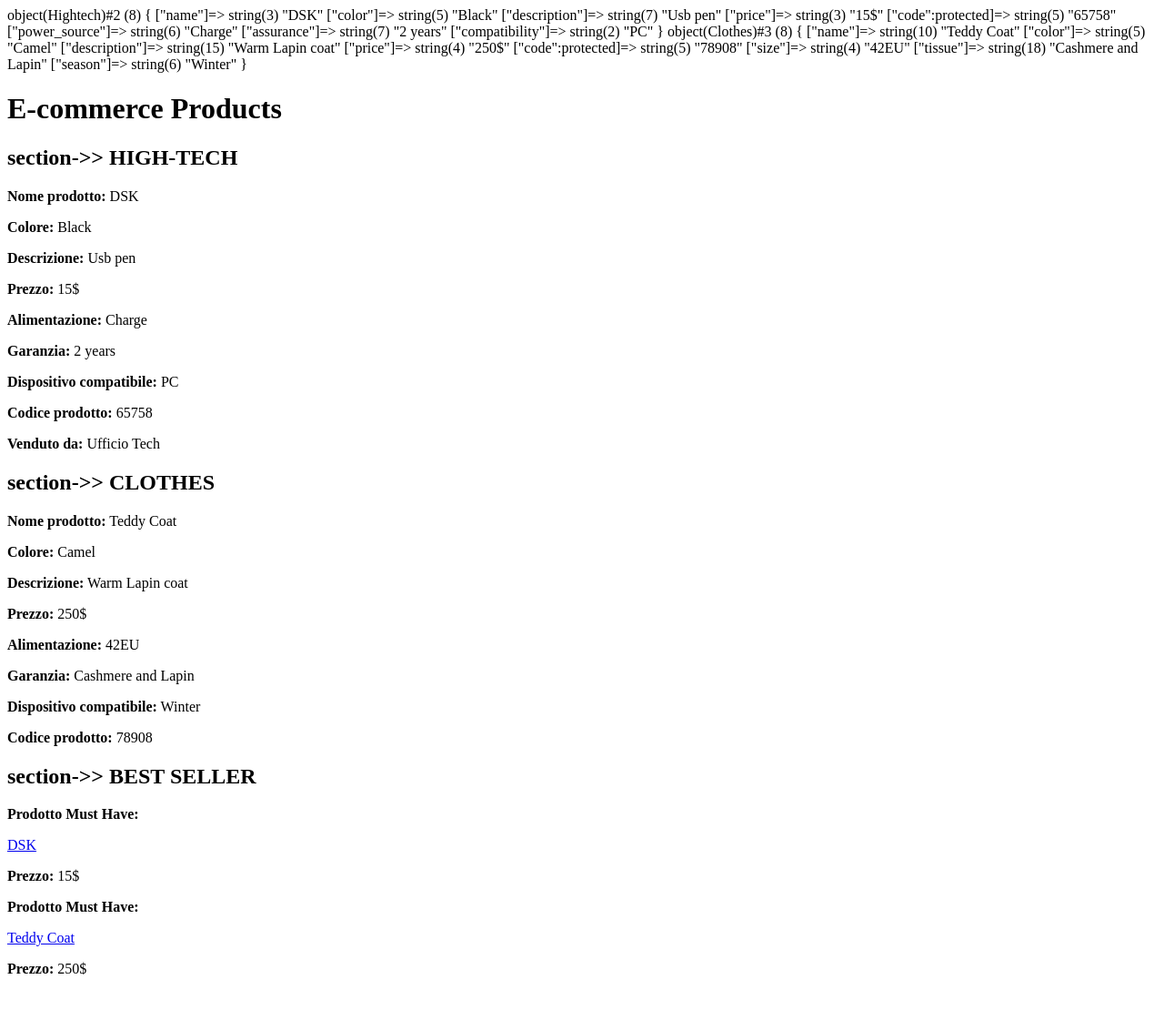
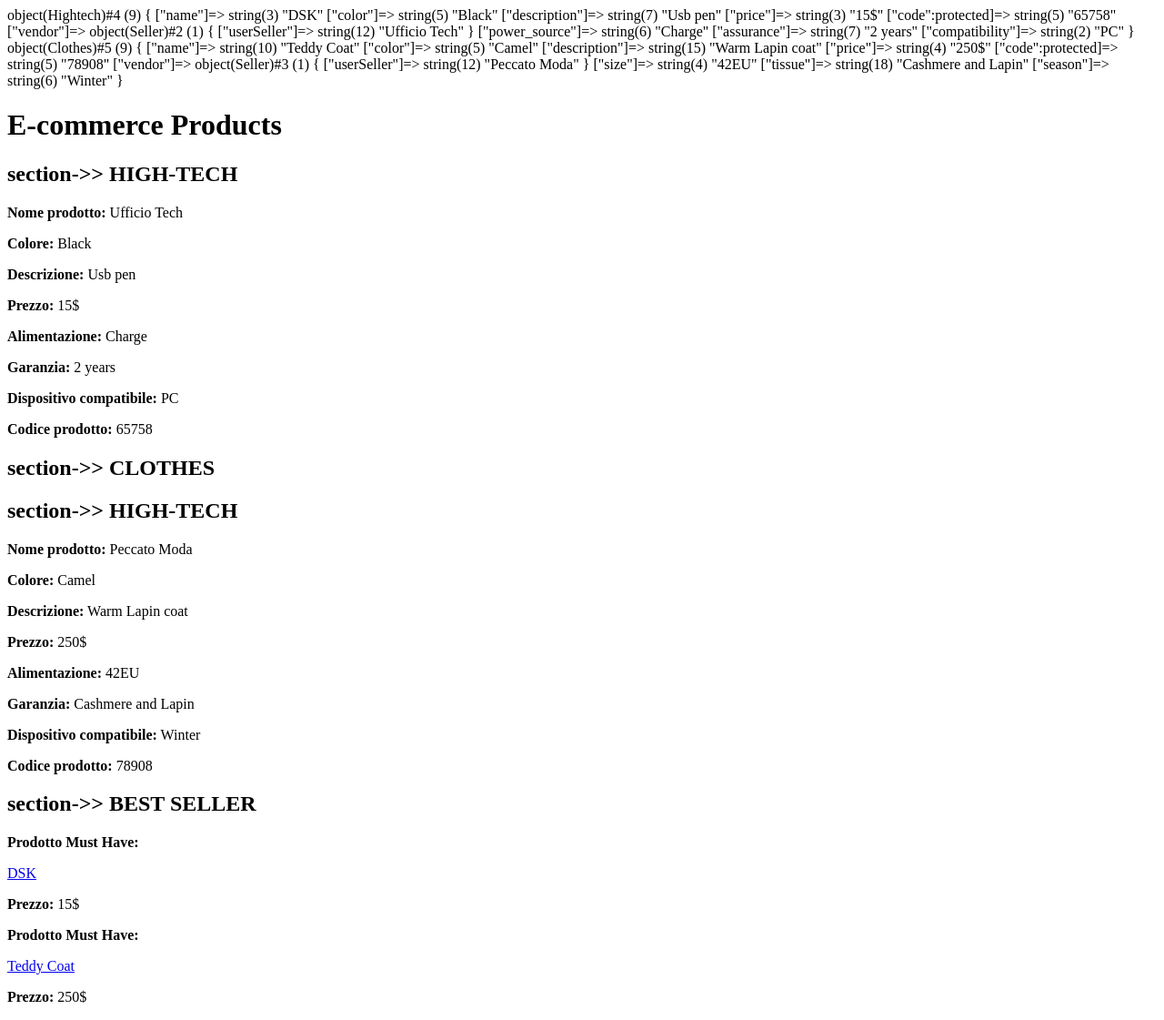
Before and after one commit to francescapetra/php-oop-2, a PHP site: page / in a window 1280 px wide. Shown: the whole page at 91% size. Before the commit the page ends 1071 px from the top, so only its background shows below. Run offline with PHP 8.4, Linux system fonts and the light colour scheme.

Commit message:
istanza come argomento

```diff
--- a/index.php
+++ b/index.php
@@ -1,4 +1,7 @@
     <?php
+    $user1 = new Seller("Ufficio Tech");
+
+    $user2 = new Seller("Peccato Moda");
 
     class Product
     {
@@ -8,14 +11,16 @@
         public $description;
         public $price;
         protected $code;
+        public $vendor;
 
-        public function __construct($_name, $_color, $_description, $_price, $_code)
+        public function __construct($_name, $_color, $_description, $_price, $_code, Seller $_vendor)
         {
             $this->name = $_name;
             $this->color = $_color;
             $this->description = $_description;
             $this->price = $_price;
             $this->code = $_code;
+            $this->vendor = $_vendor;
         }
         public function getCode()
         {
@@ -29,7 +34,7 @@
         public $assurance;
         public $compatibility;
     }
-    $usb = new Hightech("DSK", "Black", "Usb pen", "15$", "65758");
+    $usb = new Hightech("DSK", "Black", "Usb pen", "15$", "65758", $user1);
     $usb->power_source = 'Charge';
     $usb->assurance = '2 years';
     $usb->compatibility = 'PC';
@@ -43,26 +48,23 @@
         public $tissue;
         public $season;
 
-        public function __construct($_name, $_color, $_description, $_price, $_code, $_size, $_tissue, $_season)
+        public function __construct($_name, $_color, $_description, $_price, $_code, $_size, $_tissue, $_season, Seller $_vendor)
         {
-            parent::__construct($_name, $_color, $_description, $_price, $_code);
+            parent::__construct($_name, $_color, $_description, $_price, $_code, $_vendor);
             $this->size = $_size;
             $this->tissue = $_tissue;
             $this->season = $_season;
         }
     }
-    $coat = new Clothes("Teddy Coat", "Camel", "Warm Lapin coat", "250$", "78908", "42EU", "Cashmere and Lapin", "Winter");
+    $coat = new Clothes("Teddy Coat", "Camel", "Warm Lapin coat", "250$", "78908", "42EU", "Cashmere and Lapin", "Winter", $user2);
 
     class Seller
     {
-        public $vendor;
+        public function __construct($_userSeller)
+        {
+            $this->userSeller = $_userSeller;
         }
-
-    $user1 = new Seller();
-    $user1->seller = "Ufficio Tech";
-
-    $user2 = new Seller();
-    $user2->seller = "Peccato Moda";
+    }
 
     var_dump($coat);
 
@@ -86,7 +88,7 @@
         <h1>E-commerce Products</h1>
         <div>
             <h2>section->> HIGH-TECH</h2>
-            <p><strong>Nome prodotto:</strong> <?php echo $usb->name; ?></p>
+            <p><strong>Nome prodotto:</strong> <?php echo $usb->vendor->userSeller; ?></p>
             <p><strong>Colore:</strong> <?php echo $usb->color; ?></p>
             <p><strong>Descrizione:</strong> <?php echo $usb->description; ?></p>
             <p><strong>Prezzo:</strong> <?php echo $usb->price; ?></p>
@@ -94,11 +96,15 @@
             <p><strong>Garanzia:</strong> <?php echo $usb->assurance; ?></p>
             <p><strong>Dispositivo compatibile:</strong> <?php echo $usb->compatibility; ?></p>
             <p><strong>Codice prodotto:</strong> <?php echo $usb->getCode(); ?></p>
-            <p><strong>Venduto da:</strong> <?php echo $user1->seller; ?></p>
+            <!-- */<p><strong>Venduto da:</strong> <?php
+            // echo $user1->seller;
+             ?>/* -->
+            </p>
         </div>
         <div>
             <h2>section->> CLOTHES</h2>
-            <p><strong>Nome prodotto:</strong> <?php echo $coat->name; ?></p>
+            <h2>section->> HIGH-TECH</h2>
+            <p><strong>Nome prodotto:</strong> <?php echo $coat->vendor->userSeller; ?></p>
             <p><strong>Colore:</strong> <?php echo $coat->color; ?></p>
             <p><strong>Descrizione:</strong> <?php echo $coat->description; ?></p>
             <p><strong>Prezzo:</strong> <?php echo $coat->price; ?></p>
```
Lines whose indentation alone changed are shown as unchanged.
